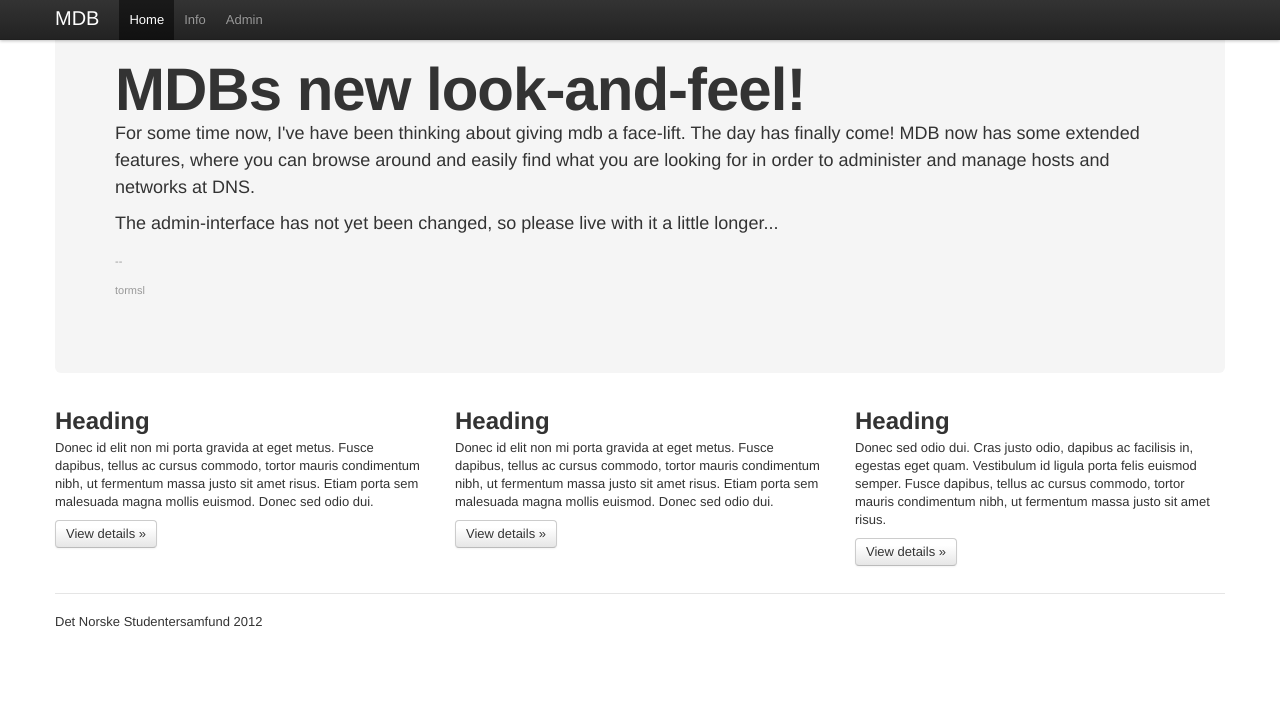
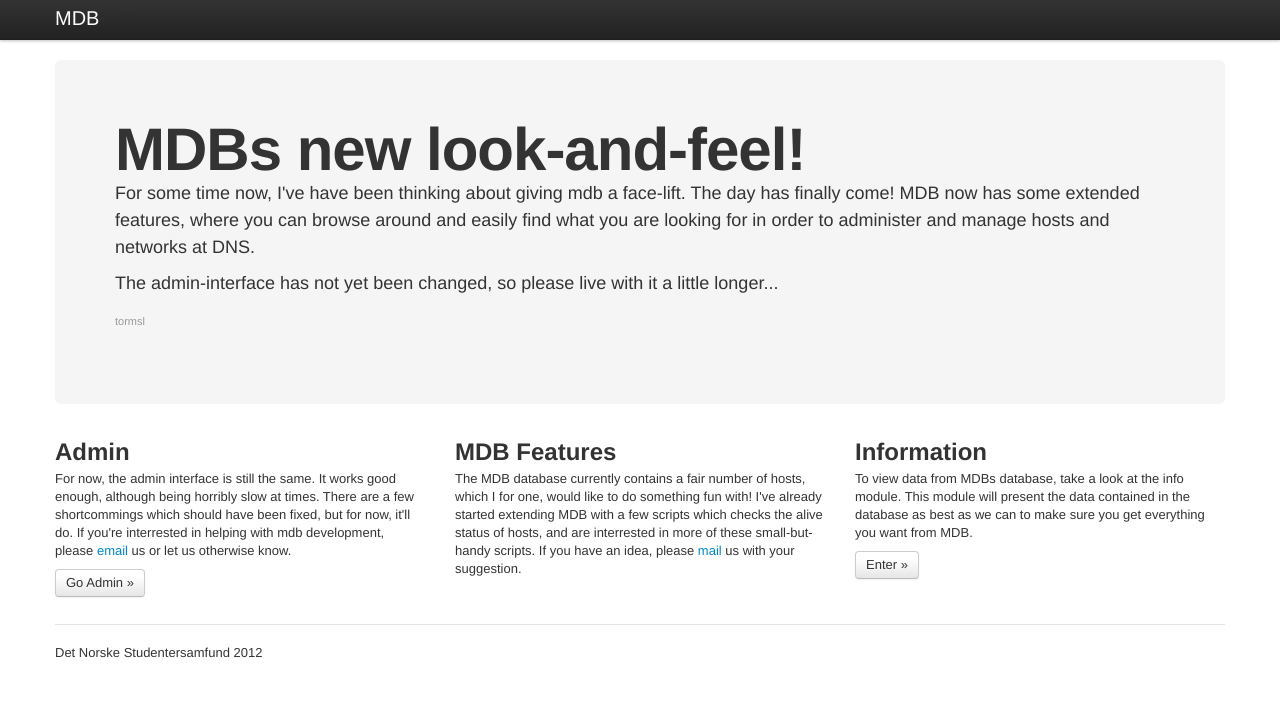
Before and after one commit to edb-gjengen/mdb, a Python web app: template mdb/templates/base.html in a window 1280 px wide. Shown: the top 710 px of the page. Run offline with Jinja, Linux system fonts and the light colour scheme; the template is opened without the code that fills it, so the values that code supplies are empty; some libraries are stand-ins or nearby versions.

Commit message:
More frontend design. Started implementing the info view, which shall be able to present information about hosts stored in the databse.

```diff
--- a/mdb/templates/base.html
+++ b/mdb/templates/base.html
@@ -5,6 +5,16 @@
 		<link rel="stylesheet" href="{{ STATIC_URL }}bootstrap/css/bootstrap.css">
 		<link rel="stylesheet" href="{{ STATIC_URL }}bootstrap/css/bootstrap-responsive.css">
 		<meta charset="utf-8">
+		<style type="text/css">
+			body {
+				padding-top: 60px;
+				padding-bottom: 40px;
+			}
+			.sidebar-nav {
+				padding: 9px 0;
+			}
+		</style>
+
 	</head>
 <body>
 <div class="navbar navbar-fixed-top">
@@ -16,13 +26,14 @@
 				<span class="icon-bar"></span>
 			</a>
 			<a class="brand" href="http://mdb.neuf.no">MDB</a>
-			<div class="nav-collapse">
+<!--			<div class="nav-collapse">
 				<ul class="nav">
 					<li class="active"><a href="/">Home</a></li>
 					<li><a href="/info">Info</a></li>
 					<li><a href="/admin">Admin</a></li>
 				</ul>
 			</div><!--/.nav-collapse -->
+-->
 		</div>
 	</div>
 </div>
@@ -32,24 +43,23 @@
 		<h1>MDBs new look-and-feel!</h1>
 		<p>For some time now, I've have been thinking about giving mdb a face-lift. The day has finally come! MDB now has some extended features, where you can browse around and easily find what you are looking for in order to administer and manage hosts and networks at DNS.</p>
 		<p>The admin-interface has not yet been changed, so please live with it a little longer...</p>
-		<p><small>--<br/>tormsl</small></p>
+		<p><small>tormsl</small></p>
 	</div>
 	<!-- Example row of columns -->
 	<div class="row">
 		<div class="span4">
-			<h2>Heading</h2>
-			<p>Donec id elit non mi porta gravida at eget metus. Fusce dapibus, tellus ac cursus commodo, tortor mauris condimentum nibh, ut fermentum massa justo sit amet risus. Etiam porta sem malesuada magna mollis euismod. Donec sed odio dui. </p>
-			<p><a class="btn" href="#">View details &raquo;</a></p>
+			<h2>Admin</h2>
+			<p>For now, the admin interface is still the same. It works good enough, although being horribly slow at times. There are a few shortcommings which should have been fixed, but for now, it'll do. If you're interrested in helping with mdb development, please <email><a href="mailto:kak-edb+mdb@studentersamfundet.no">email</a></email> us or let us otherwise know.</p>
+			<p><a class="btn" href="/admin">Go Admin &raquo;</a></p>
 		</div>
 		<div class="span4">
-			<h2>Heading</h2>
-			<p>Donec id elit non mi porta gravida at eget metus. Fusce dapibus, tellus ac cursus commodo, tortor mauris condimentum nibh, ut fermentum massa justo sit amet risus. Etiam porta sem malesuada magna mollis euismod. Donec sed odio dui. </p>
-			<p><a class="btn" href="#">View details &raquo;</a></p>
+			<h2>MDB Features</h2>
+			<p>The MDB database currently contains a fair number of hosts, which I for one, would like to do something fun with! I've already started extending MDB with a few scripts which checks the alive status of hosts, and are interrested in more of these small-but-handy scripts. If you have an idea, please <email><a href="mailto:kak-edb+mdb@studentersafundet.no">mail</a></email> us with your suggestion.</p>
 		</div>
 		<div class="span4">
-			<h2>Heading</h2>
-			<p>Donec sed odio dui. Cras justo odio, dapibus ac facilisis in, egestas eget quam. Vestibulum id ligula porta felis euismod semper. Fusce dapibus, tellus ac cursus commodo, tortor mauris condimentum nibh, ut fermentum massa justo sit amet risus.</p>
-			<p><a class="btn" href="#">View details &raquo;</a></p>
+			<h2>Information</h2>
+			<p>To view data from MDBs database, take a look at the info module. This module will present the data contained in the database as best as we can to make sure you get everything you want from MDB.</p>
+			<p><a class="btn" href="/info">Enter &raquo;</a></p>
 		</div>
 	</div>
 	<hr>
--- a/mdb/templates/info.django.html
+++ b/mdb/templates/info.django.html
@@ -1,3 +1,3 @@
-{% extends "base.html" %}
+{% extends "base-menu.html" %}
 
 {% block title %}MDB - Info{% endblock %}
```
Also changed, not shown: mdb/templates/host.django.html (+6 -1 lines).
